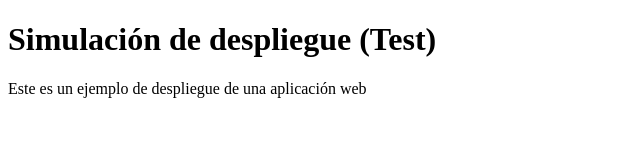
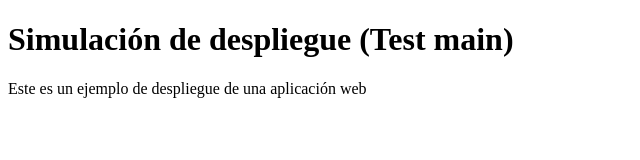
Before and after one commit to FernandoKumul/SimulacroDespligueMajo, a website: page public/index.html in a window 1280 px wide. Shown: the whole page, without its empty margins (0-640 px from the left). Drawn offline with Linux system fonts and the light colour scheme.

Commit message:
Hola mundo

```diff
--- a/public/index.html
+++ b/public/index.html
@@ -6,7 +6,7 @@
     <title>Simulación</title>
 </head>
 <body>
-    <h1>Simulación de despliegue (Test)</h1>
+    <h1>Simulación de despliegue (Test main)</h1>
     <p>Este es un ejemplo de despliegue de una aplicación web</p>
 </body>
 </html>
```
